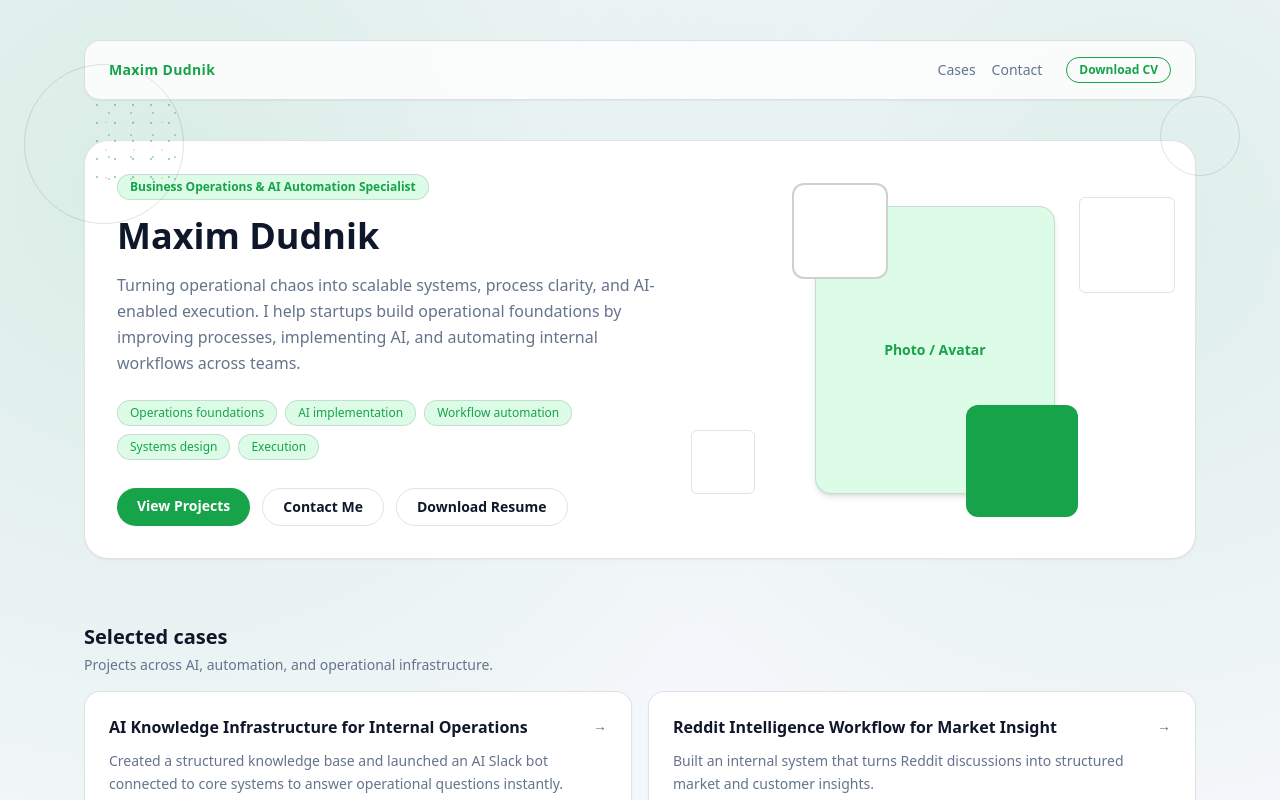
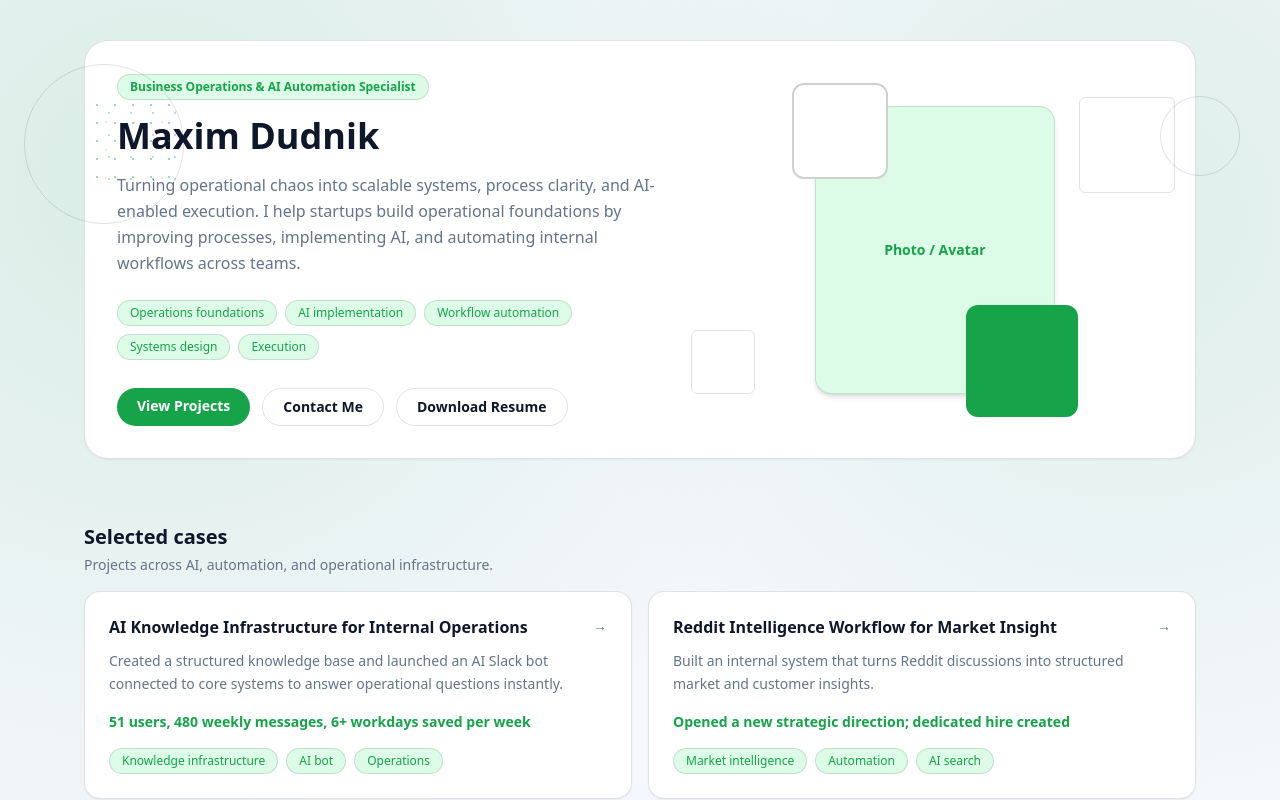
Before and after one commit to Maxximilyan/portfolio, a Next.js app: page / in a window 1280 px wide. Shown: the top 800 px of the page. Built offline with nearby package versions, Linux system fonts and the light colour scheme.

Commit message:
Remove header and download button

```diff
--- a/src/app/layout.tsx
+++ b/src/app/layout.tsx
@@ -1,5 +1,4 @@
 import type { Metadata } from "next";
-import Link from "next/link";
 import "@/styles/globals.css";
 import { getContent } from "@/content";
 
@@ -32,26 +31,6 @@ export default function RootLayout({ children }: { children: React.ReactNode })
             <div className="pointer-events-none absolute left-6 top-24 hidden h-24 w-24 rounded-md opacity-60 md:block dot-grid" />
             <div className="pointer-events-none absolute right-8 bottom-28 hidden h-20 w-20 rounded-md opacity-60 md:block dot-grid" />
 
-            <header className="mb-10 flex items-center justify-between gap-4 rounded-2xl border border-border bg-card/80 px-6 py-4 shadow-sm">
-              <Link href="/" className="text-sm font-semibold tracking-wide text-accent">
-                {content.header.brand}
-              </Link>
-              <nav className="flex items-center gap-4 text-sm text-muted">
-                <a className="hover:text-text" href="#cases">
-                  {content.nav.cases}
-                </a>
-                <a className="hover:text-text" href="#contact">
-                  {content.nav.contact}
-                </a>
-                <a
-                  className="ml-2 hidden rounded-full border border-accent px-3 py-1 text-xs font-semibold text-accent hover:bg-accent hover:text-white md:inline-flex"
-                  href="#contact"
-                >
-                  Download CV
-                </a>
-              </nav>
-            </header>
-
             <main>{children}</main>
 
             <footer className="mt-16 border-t border-border pt-6 text-xs text-muted">
```
